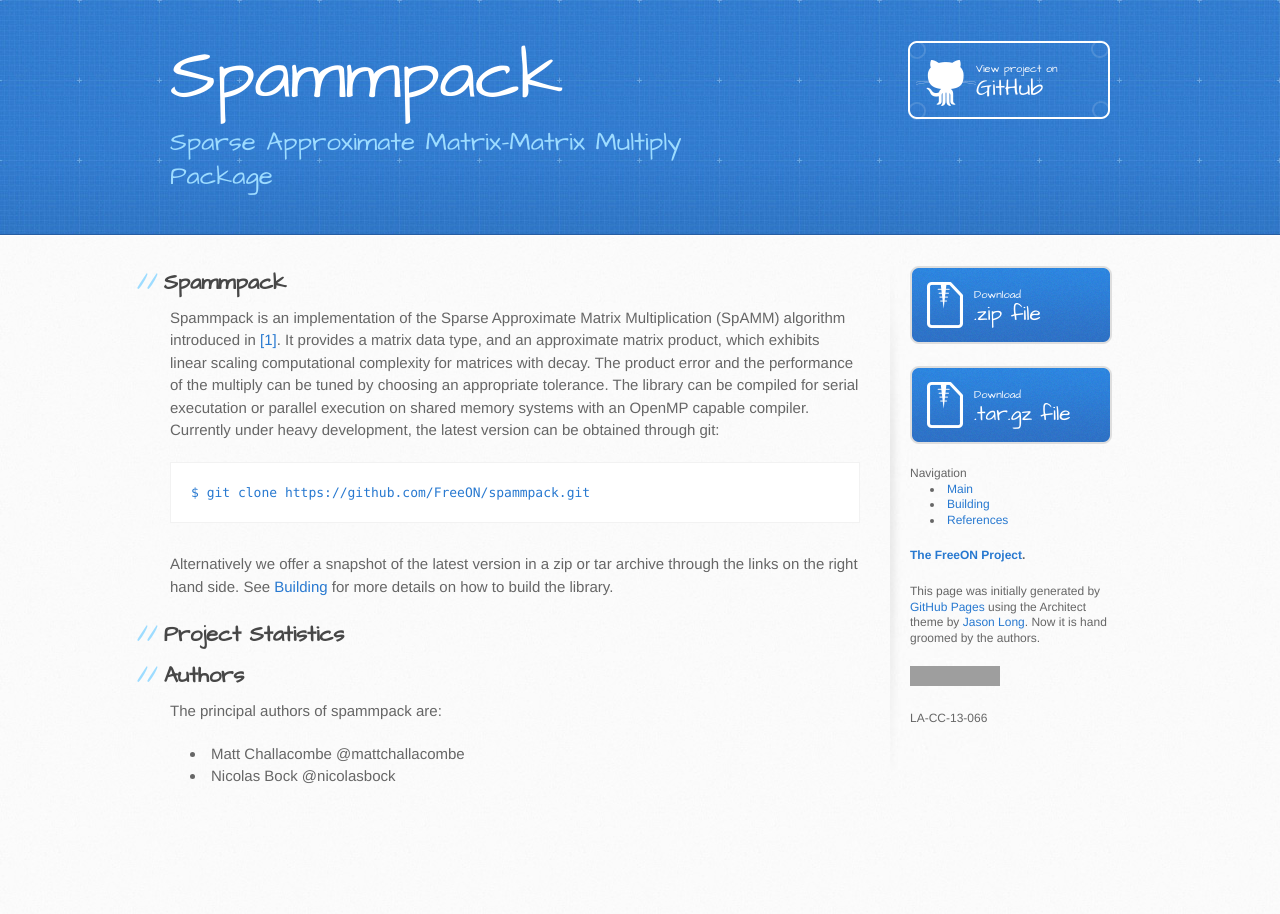
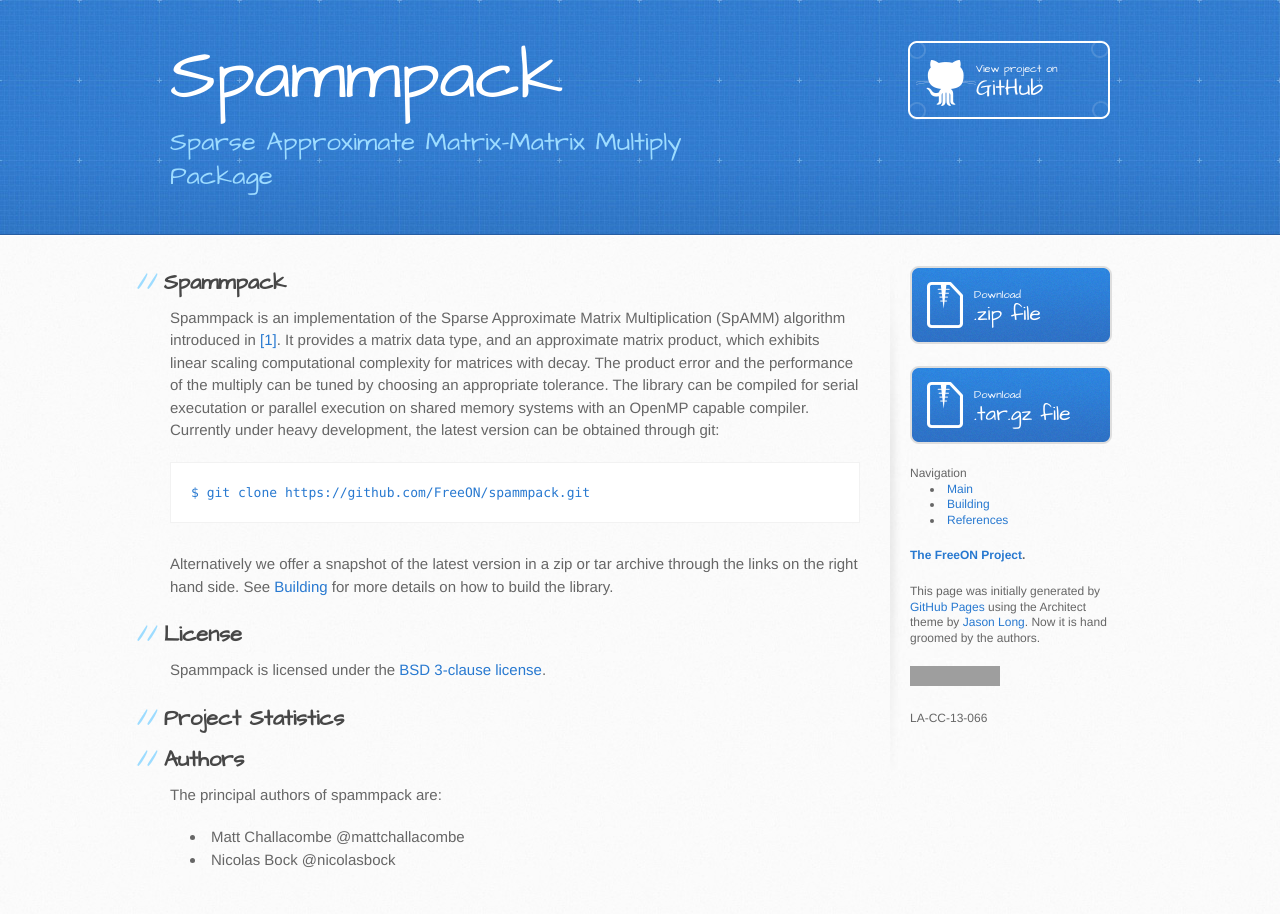
Before and after one commit to FreeON/spammpack, a Jekyll site: the page built from index.md, in a window 1280 px wide. Built offline with Jekyll 4.4.1, drawn with Linux system fonts in a browser that asks for light colours; a script that is not in the unit is left out; grey boxes are pictures that could not be loaded.

Commit message:
added license

```diff
--- a/index.md
+++ b/index.md
@@ -3,8 +3,7 @@
 title: Spammpack
 ---
 
-Spammpack
----------
+## Spammpack
 
 Spammpack is an implementation of the Sparse Approximate Matrix Multiplication
 (SpAMM) algorithm introduced in [[1]](/spammpack/references.html#1).  It
@@ -21,13 +20,16 @@
 through the links on the right hand side. See [Building](/spammpack/building.html)
 for more details on how to build the library.
 
-Project Statistics
-------------------
+## License
+
+Spammpack is licensed under the [BSD 3-clause
+license](http://opensource.org/licenses/BSD-3-Clause).
+
+## Project Statistics
 
 {% include openhub.html %}
 
-Authors
--------
+## Authors
 
 The principal authors of spammpack are:
 
```
Also changed, not shown: building.md (+2 -4 lines), references.md (+1 -2 lines).
